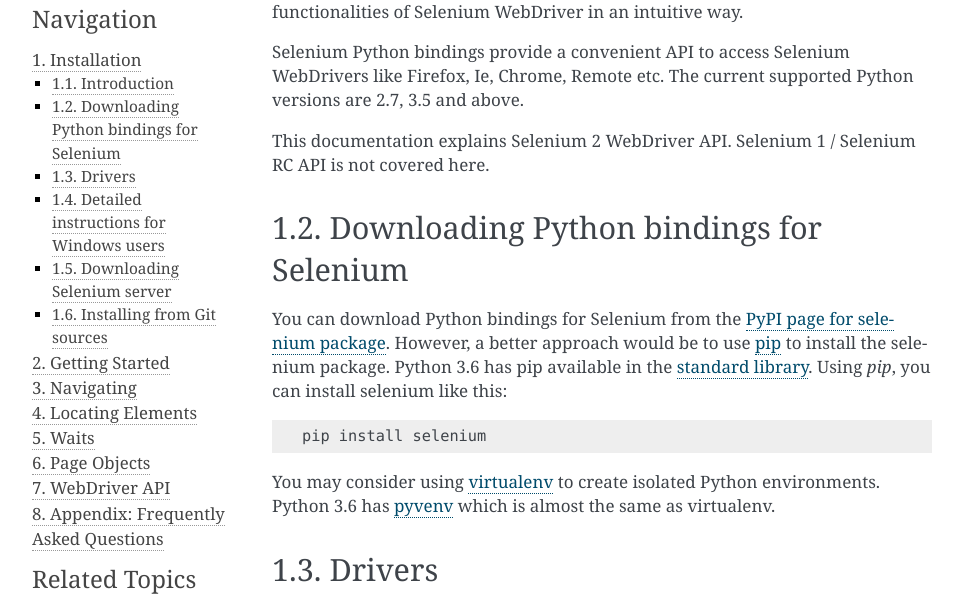
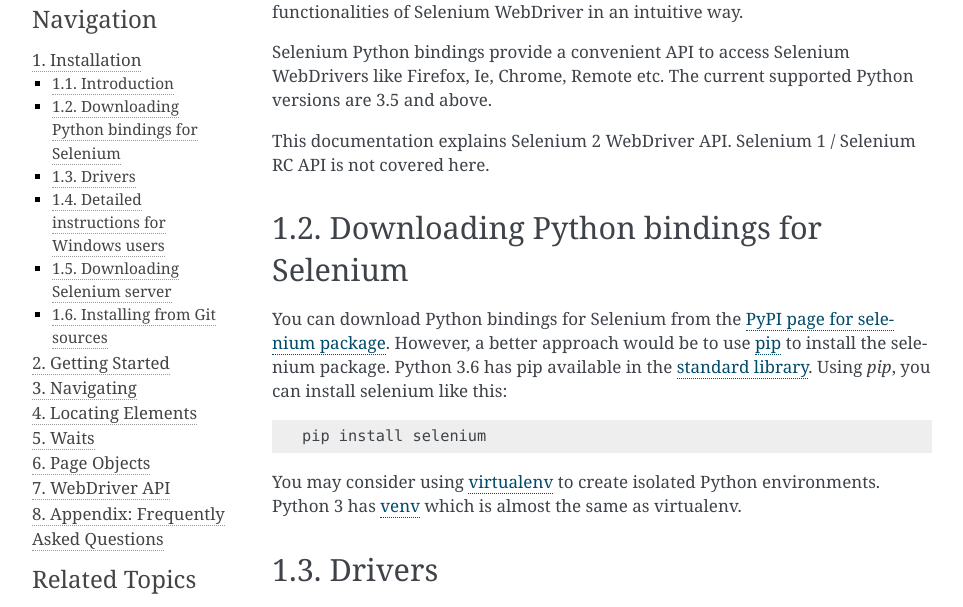
Before and after one commit to baijum/selenium-python, a Sphinx documentation site: the page built from source/installation.rst, in a window 1280 px wide and 900 px high. Shown: the part 223-830 px from the top of the window, without its empty margins (148-1111 px from the left). Built offline with Sphinx 7.4.7, drawn with Linux system fonts in a browser that asks for light colours.

Commit message:
recommend venv

```diff
--- a/source/installation.rst
+++ b/source/installation.rst
@@ -13,7 +13,7 @@
 
 Selenium Python bindings provide a convenient API to access Selenium
 WebDrivers like Firefox, Ie, Chrome, Remote etc.  The current supported
-Python versions are 2.7, 3.5 and above.
+Python versions are 3.5 and above.
 
 This documentation explains Selenium 2 WebDriver API.  Selenium
 1 / Selenium RC API is not covered here.
@@ -33,8 +33,8 @@
   pip install selenium
 
 You may consider using `virtualenv <http://www.virtualenv.org>`_
-to create isolated Python environments.  Python 3.6 has `pyvenv
-<https://docs.python.org/3.6/using/scripts.html#scripts-pyvenv>`_
+to create isolated Python environments.  Python 3 has `venv
+<https://docs.python.org/3/library/venv.html>`_
 which is almost the same as virtualenv.
 
 Drivers
```
